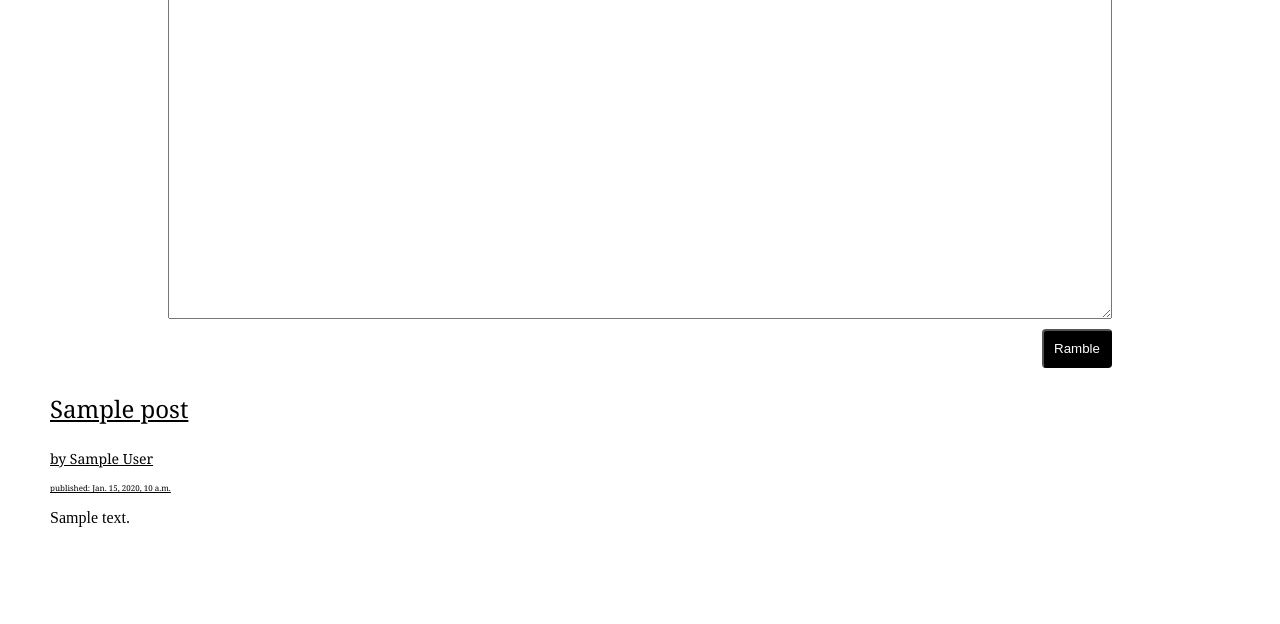
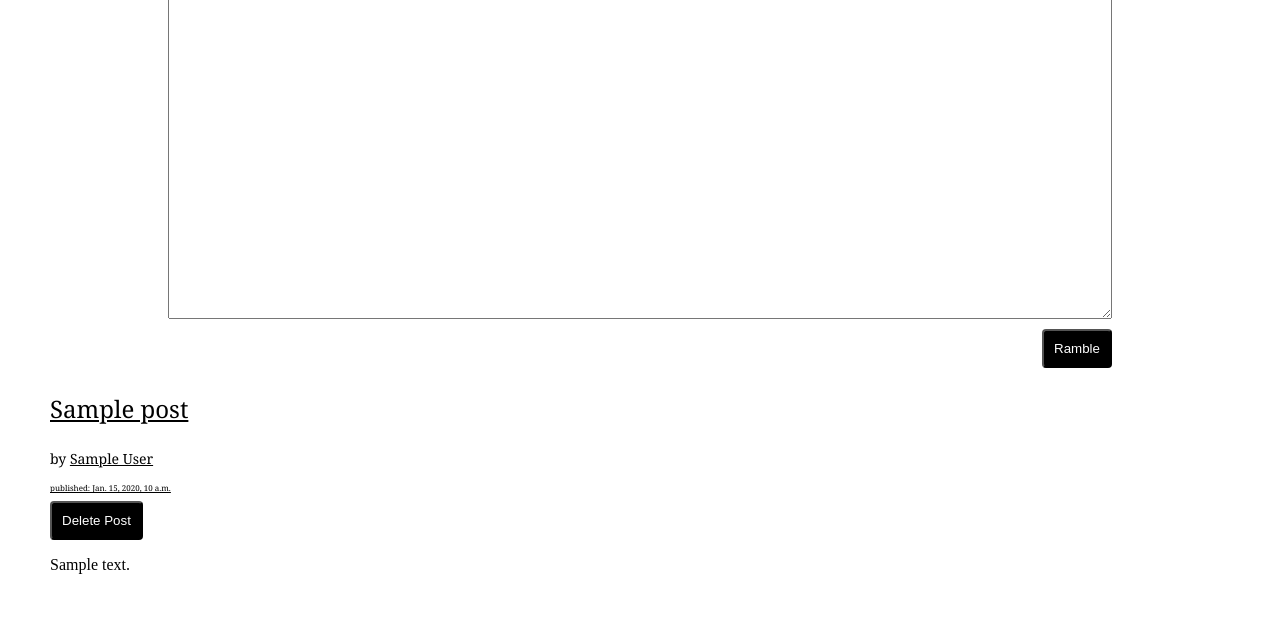
Before and after one commit to shwetharmaiya/responsiberamble, a Django app: page / in a window 1280 px wide. Shown: the part 181-805 px from the top of the page. Before the commit the page ends 708 px from the top, so only its background shows below. Run offline with Django 3.2, Linux system fonts and the light colour scheme; a user stored in the database is signed in; tables that the repository leaves empty hold one stand-in row (values such as "Sample post"); some libraries are stand-ins or nearby versions.

Commit message:
Implemented Delete Post functionality

```diff
--- a/ramble/rambleapp/templates/rambleapp/base.html
+++ b/ramble/rambleapp/templates/rambleapp/base.html
@@ -5,6 +5,40 @@
     <link rel="stylesheet" href="{% static 'css/style.css' %}">
     <script src="https://code.jquery.com/jquery-3.1.0.min.js"></script>
     <title>Ramble - Write, Read, Curate</title>
+
+    <script>
+    function delete_post(post_id)
+    {
+
+        var deleted_post_div = document.getElementById("post_"+post_id);
+        deleted_post_div.style.opacity=0.5;
+        deleted_post_div.style.height=deleted_post_div.clientHeight+'px';
+        data = {
+            post_id: post_id,
+        }
+        var ajax = new XMLHttpRequest()
+        ajax.open("POST", "deletepost")
+        ajax.setRequestHeader("X-CSRFToken", "{{csrf_token}}");
+        ajax.onreadystatechange = function(response)
+        {
+            console.log(response, this.status, this.readyState)
+
+            if (this.readyState == 4) {
+                deleted_post_div.style.opacity=0;
+                setTimeout(function(){
+                    deleted_post_div.style.height=0;
+                }, 1000)
+            }
+        }
+
+        var formData = new FormData()
+        for(var i in data)
+            formData.append(i, data[i]);
+
+        ajax.send(formData)
+
+    }
+    </script>
 </head>
 <body style="margin:0">
 <div class="header">
--- a/ramble/rambleapp/templates/rambleapp/index.html
+++ b/ramble/rambleapp/templates/rambleapp/index.html
@@ -50,16 +50,19 @@
 
 
 {% for post in posts %}
-    <div>
+    <div id="post_{{post.pk}}" style="transition:all 1s ease">
         <p class="post-title">
             <a href="../post/{{ post.pk }}">{{ post.post_title }}</a>
         </p>
         <p class="post-username">
-            <a href="../u/{{ post.user_id.id }}">by {{ post.user_id.first_name }} {{ post.user_id.last_name }}</a>
+            by <a href="../u/{{ post.user_id.id }}">{{ post.user_id.first_name }} {{ post.user_id.last_name }}</a>
         </p>
         <p class="post-timestamp">
             <a href="../post/{{ post.pk }}"> published: {{ post.post_timestamp }} </a>
         </p>
+        {% if post.user_id.id == user.id %}
+            <button onclick="delete_post({{ post.pk }})"> Delete Post </button>
+        {% endif %}
         <p class="post-format">{{ post.post_text|linebreaksbr }}</p>
     </div>
 {% endfor %}
--- a/ramble/rambleapp/urls.py
+++ b/ramble/rambleapp/urls.py
@@ -7,8 +7,9 @@ urlpatterns = [
   path('', views.index, name='index'),
   # path('accounts/profile/', views.index, name='index'),
   path('u/<int:user_id>', views.user_profile, name='user_profile'),
-  path('post/<int:post_id>', views.post, name='post'),
+  path('post/<int:post_id>', views.get_ramblepost, name='post'),
   path('ramblepost', views.post_ramble, name='post_a_ramble'),
+  path('deletepost', views.delete_post, name='delete_a_ramble'),
   path('login', views.login, name='login'),
   path('logout', views.logout, name='logout'),
   # path('accounts/login/', views.login, name='sociallogin'),
--- a/ramble/rambleapp/views.py
+++ b/ramble/rambleapp/views.py
@@ -14,66 +14,79 @@ from django.contrib.auth.models import User as Auth_User
 
 @login_required
 def index(request):
-  template = loader.get_template('rambleapp/index.html')
+    template = loader.get_template('rambleapp/index.html')
 
-  # get all previous posts
-  posts = Post.objects.all().order_by('post_timestamp')
+    # get all previous posts
+    posts = Post.objects.all().order_by('-post_timestamp')
 
-  context = {'posts': posts}
-  return HttpResponse(template.render(context, request))
+    context = {'posts': posts}
+    return HttpResponse(template.render(context, request))
 
 
 @login_required
 def post_ramble(request):
-  print(request.POST)
-  post_text = request.POST['new_ramble_post']
-  post_title = request.POST['new_ramble_title']
-  user = Auth_User.objects.get(pk=request.user.id)
-  new_post = Post(user_id=user, post_text=post_text, post_title=post_title)
-  new_post.save()
-  return HttpResponse(status=204)
-  #return redirect('index')
+    post_text = request.POST['new_ramble_post']
+    post_title = request.POST['new_ramble_title']
+    user = Auth_User.objects.get(pk=request.user.id)
+    new_post = Post(user_id=user, post_text=post_text, post_title=post_title)
+    new_post.save()
+    return HttpResponse(status=204)
+    # return redirect('index')
+
+
+@login_required
+def delete_post(request):
+    user = Auth_User.objects.get(pk=request.user.id)
+    post_id = request.POST['post_id']
+    post = Post.objects.get(pk=post_id)
+    if not post:
+        return HttpResponse(status=400)
+    if post.user_id == user:
+        post.delete()
+        return HttpResponse(status=204)
+    else:
+        return HttpResponse(status=400)
 
 
 def user_profile(request, user_id):
-  try:
-    profile_user = Auth_User.objects.get(pk=user_id)
-  except Auth_User.DoesNotExist:
-    profile_user = None
-  if profile_user:
-    user_posts = Post.objects.filter(user_id=profile_user)
-    context = {'profile_user': profile_user, 'posts':user_posts}
-  else:
-    context = {}
+    try:
+        profile_user = Auth_User.objects.get(pk=user_id)
+    except Auth_User.DoesNotExist:
+        profile_user = None
+    if profile_user:
+        user_posts = Post.objects.filter(user_id=profile_user).order_by('-post_timestamp')
+        context = {'profile_user': profile_user, 'posts': user_posts}
+    else:
+      context = {}
 
-  template = loader.get_template('rambleapp/user.html')
-  return HttpResponse(template.render(context, request))
+    template = loader.get_template('rambleapp/user.html')
+    return HttpResponse(template.render(context, request))
 
 
 def login(request):
-  user = request.user
-  try:
-    twitter_login = user.social_auth.get(provider='twitter')
-  except UserSocialAuth.DoesNotExist:
-    twitter_login = None
-  except AttributeError:
-    twitter_login = None
-  template = loader.get_template('rambleapp/login.html')
-  context = {'twitter_login': twitter_login, }
-  return HttpResponse(template.render(context, request))
+    user = request.user
+    try:
+        twitter_login = user.social_auth.get(provider='twitter')
+    except UserSocialAuth.DoesNotExist:
+        twitter_login = None
+    except AttributeError:
+        twitter_login = None
+    template = loader.get_template('rambleapp/login.html')
+    context = {'twitter_login': twitter_login, }
+    return HttpResponse(template.render(context, request))
 
 
 def logout(request):
-  auth_logout(request)
-  return redirect('index')
+    auth_logout(request)
+    return redirect('index')
 
 
-def post(request, post_id):
-  try:
-    post = Post.objects.get(pk=post_id)
-  except Post.DoesNotExist:
-    post = None
-  context = {'post':post}
+def get_ramblepost(request, post_id):
+    try:
+        post = Post.objects.get(pk=post_id)
+    except Post.DoesNotExist:
+        post = None
+    context = {'post': post}
 
-  template = loader.get_template('rambleapp/post.html')
-  return HttpResponse(template.render(context, request))
+    template = loader.get_template('rambleapp/post.html')
+    return HttpResponse(template.render(context, request))
```
Also changed, not shown: ramble/rambleapp/templates/rambleapp/post.html (+5 -2 lines), ramble/rambleapp/templates/rambleapp/user.html (+5 -2 lines).
